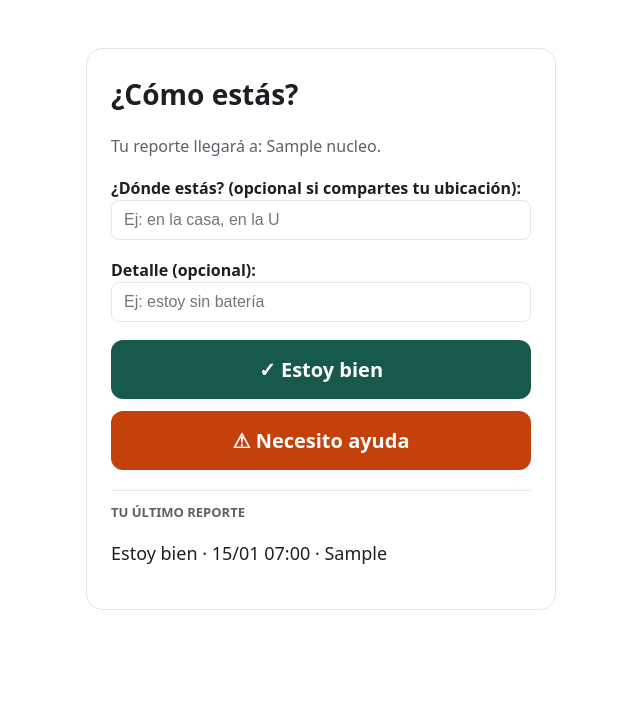
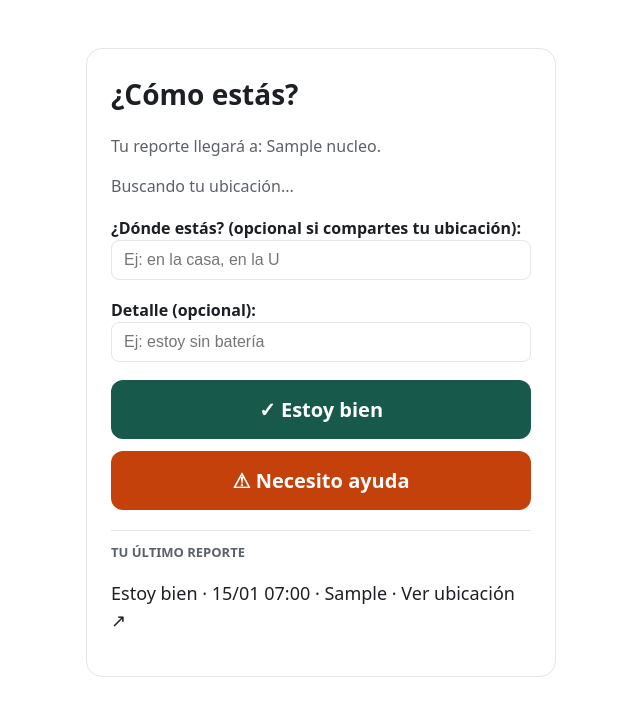
Before and after one commit to Jorge28319/Core-5, a Django app: page /panel/ in a window 1280 px wide. Shown: the part 61-777 px from the top of the page, without its empty margins (319-959 px from the left). Run offline with Django 5.2, Linux system fonts and the light colour scheme; a user stored in the database is signed in; tables that the repository leaves empty hold one stand-in row (values such as "Sample post").

Commit message:
Agregar ubicacion GPS al reporte\

```diff
--- a/proyectoInicial/core/templates/core/panel.html
+++ b/proyectoInicial/core/templates/core/panel.html
@@ -1,10 +1,12 @@
 {% extends "core/base.html" %}
+{% load l10n %}
 
 {% block contenido %}
 <div class="tarjeta">
     <h1>¿Cómo estás?</h1>
     {% if nucleos %}
         <p class="suave">Tu reporte llegará a: {{ nucleos|join:", " }}.</p>
+        <p id="aviso-gps" class="suave"></p>
         <form method="post">
             {% csrf_token %}
             {{ form.latitud }}
@@ -25,11 +27,36 @@
         <div class="ultimo">
             <p class="etiqueta">Tu último reporte</p>
             {% if ultimo %}
-                <p>{{ ultimo.get_estado_display }} · {{ ultimo.fecha_hora|date:"d/m H:i" }} · {{ ultimo.referencia }}</p>
+                <p>
+                    {{ ultimo.get_estado_display }} · {{ ultimo.fecha_hora|date:"d/m H:i" }}
+                    {% if ultimo.referencia %} · {{ ultimo.referencia }}{% endif %}
+                    {% if ultimo.latitud is not None %}
+                        · <a class="enlace-mapa" href="https://www.google.com/maps?q={{ ultimo.latitud|unlocalize }},{{ ultimo.longitud|unlocalize }}" target="_blank">Ver ubicación ↗</a>
+                    {% endif %}
+                </p>
             {% else %}
                 <p>Aún no te has reportado.</p>
             {% endif %}
         </div>
+        <script>
+            var aviso = document.getElementById("aviso-gps");
+            if ("geolocation" in navigator) {
+                aviso.textContent = "Buscando tu ubicación...";
+                navigator.geolocation.getCurrentPosition(
+                    function (posicion) {
+                        document.getElementById("id_latitud").value = posicion.coords.latitude;
+                        document.getElementById("id_longitud").value = posicion.coords.longitude;
+                        aviso.textContent = "📍 Tu ubicación se adjuntará al reporte.";
+                    },
+                    function () {
+                        aviso.textContent = "No pudimos obtener tu ubicación. Escribe dónde estás.";
+                    },
+                    { enableHighAccuracy: true, timeout: 10000 }
+                );
+            } else {
+                aviso.textContent = "Tu navegador no comparte la ubicación. Escribe dónde estás.";
+            }
+        </script>
     {% else %}
         <p>Todavía no estás en ningún núcleo. Pide a tu familia el código de invitación para unirte.</p>
     {% endif %}
```
